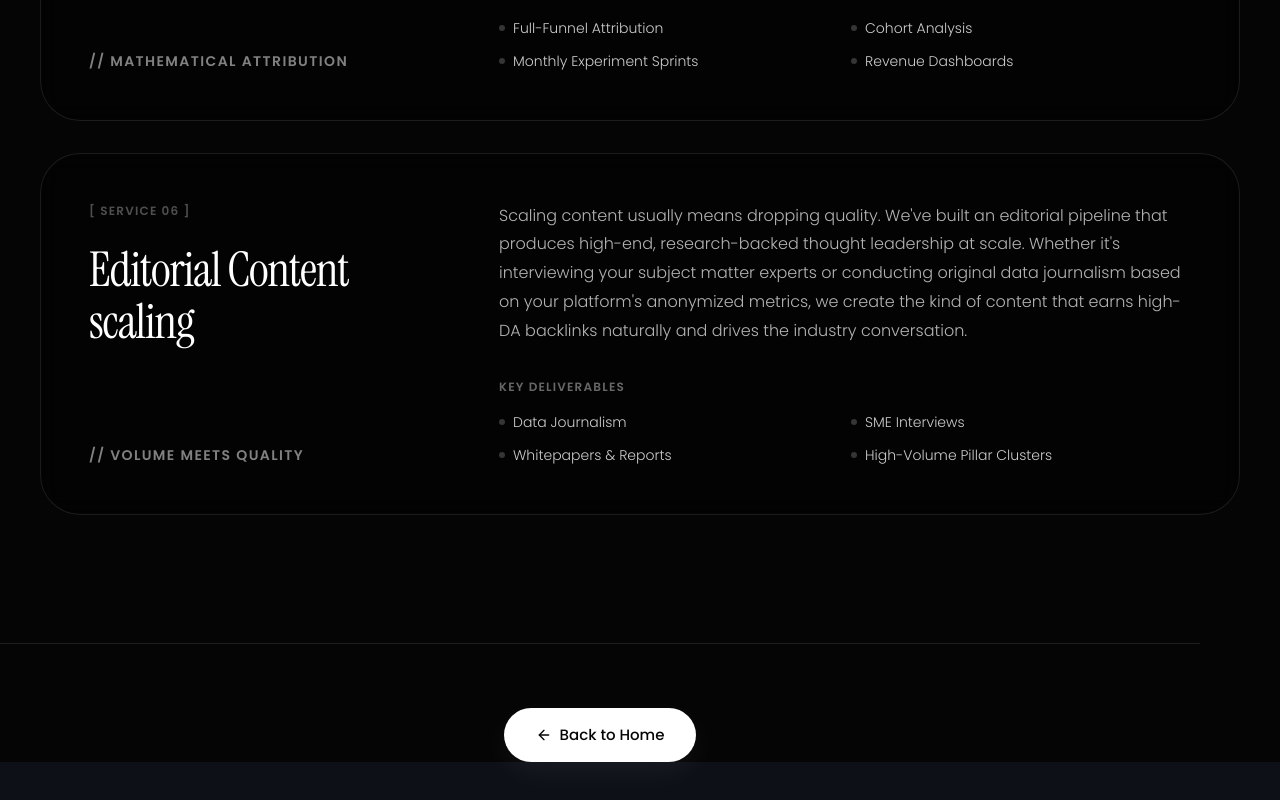
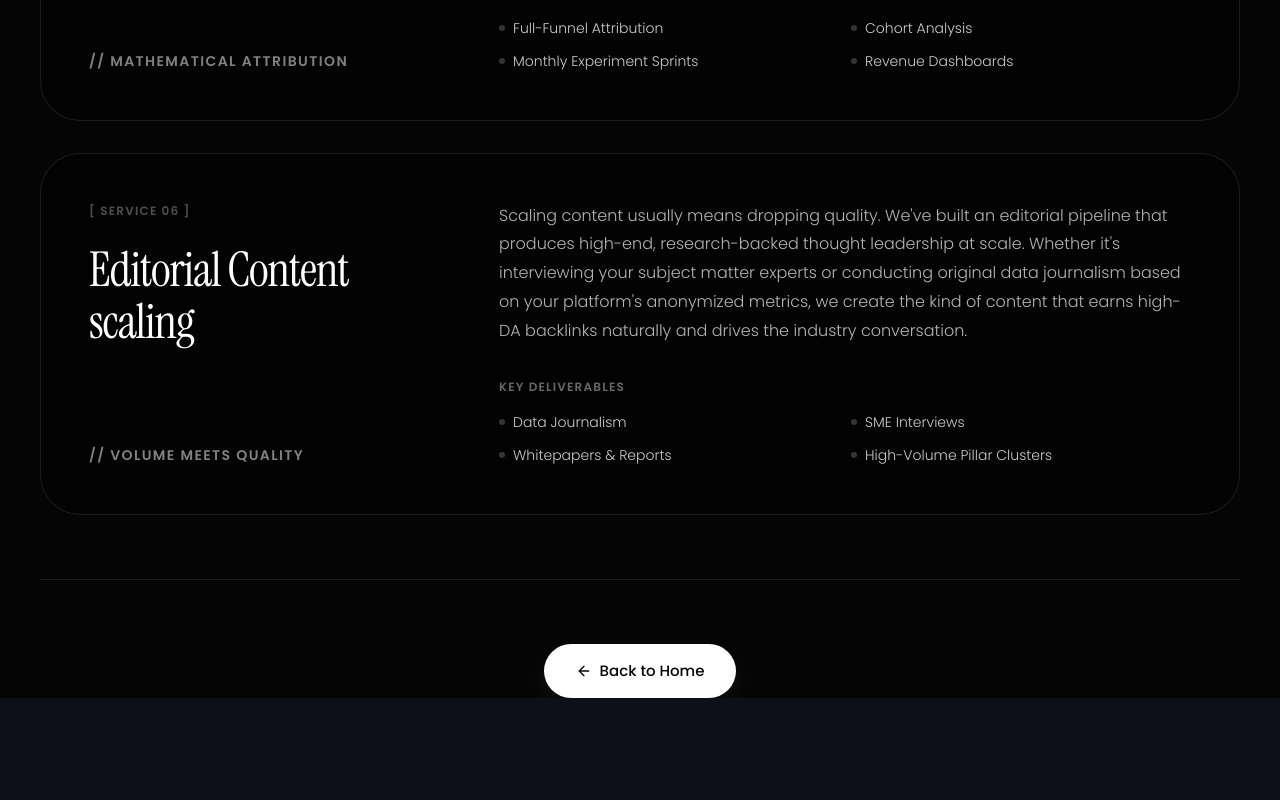
Before and after one commit to Pefee93/exword-growth, a React (Vite) app: page /services in a window 1280 px wide. Shown: the part 2499-3299 px from the top of the page. After the commit the page ends 3197 px from the top, so only its background shows below. Built offline with nearby package versions, Linux system fonts and the light colour scheme.

Commit message:
Fix bottom spacing and layout issues on Services page

```diff
--- a/src/pages/Services.tsx
+++ b/src/pages/Services.tsx
@@ -88,7 +88,7 @@ export default function Services() {
                     </p>
                 </div>
 
-                <div className="w-full max-w-[1200px] flex flex-col gap-8 pb-32">
+                <div className="w-full max-w-[1200px] flex flex-col gap-8 pb-16">
                     {services.map((service, index) => (
                         <div
                             key={index}
@@ -129,10 +129,9 @@ export default function Services() {
                         </div>
                     ))}
                 </div>
-            </div>
 
                 {/* Bottom Back to Home Button */}
-            <div className="w-full max-w-[1200px] flex justify-center mb-32 relative z-10 border-t border-white/10 pt-16">
+                <div className="w-full max-w-[1200px] flex justify-center border-t border-white/10 pt-16">
                     <Link to="/" className="group relative overflow-hidden bg-white text-[#050505] font-sans font-medium text-[15px] px-[32px] py-[16px] rounded-[1000px] cursor-pointer shadow-[0_10px_30px_rgba(255,255,255,0.05)] hover:shadow-[0_4px_10px_rgba(255,255,255,0.1)] transition-shadow">
                         <span className="relative z-10 transition-colors duration-300 group-hover:text-white flex items-center gap-2">
                             <ArrowLeft size={16} className="group-hover:-translate-x-1 transition-transform" />
@@ -141,7 +140,7 @@ export default function Services() {
                         <div className="absolute inset-0 bg-[#1B0624] scale-x-0 group-hover:scale-x-100 origin-left transition-transform duration-500 ease-[cubic-bezier(0.25,1,0.5,1)] z-0" />
                     </Link>
                 </div>
-
+            </div>
         </div>
     );
 }
```
Lines whose indentation alone changed are shown as unchanged.
